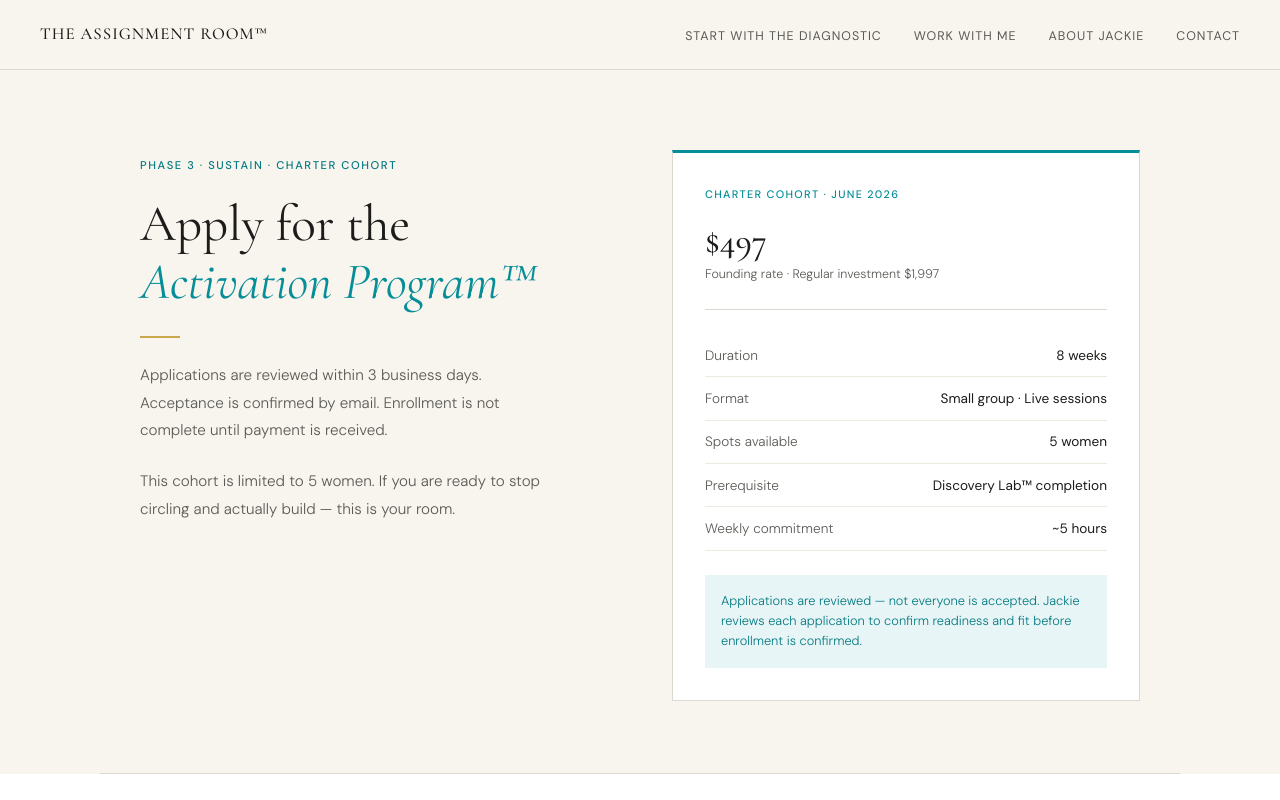
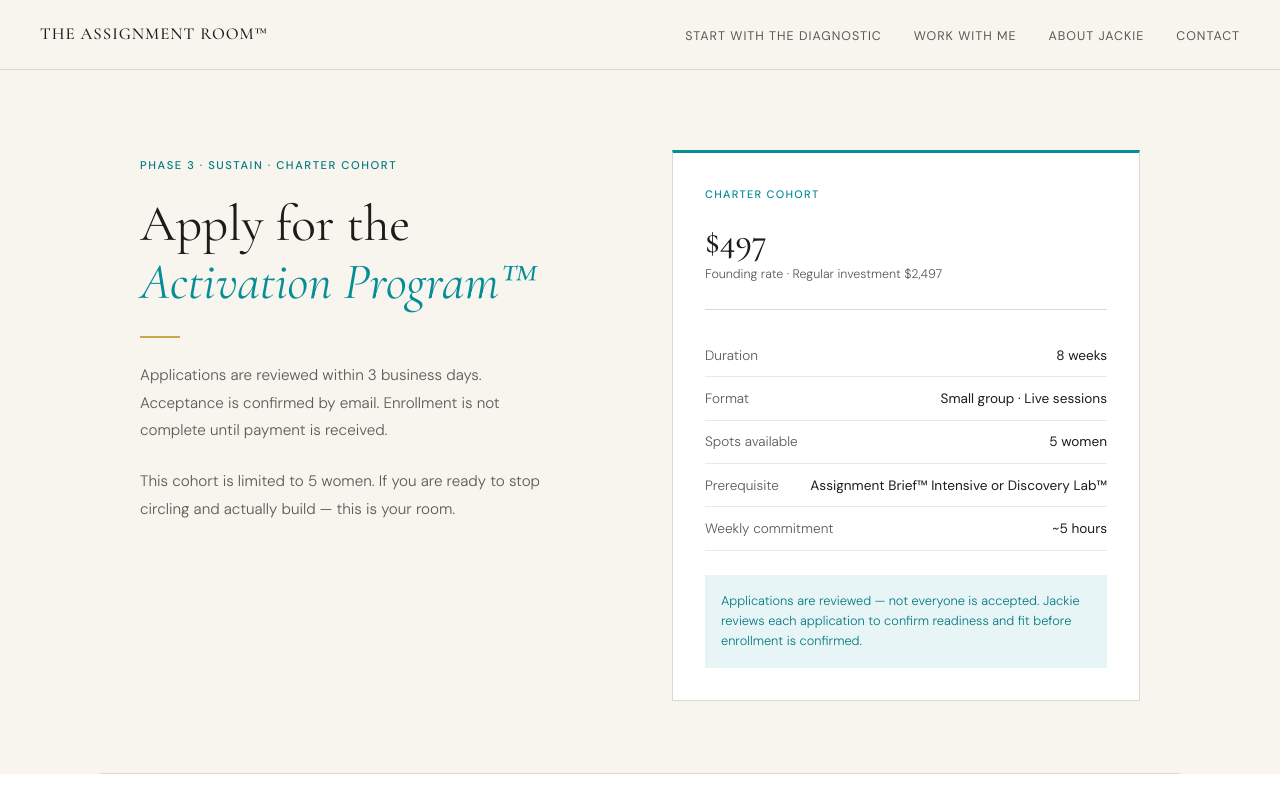
Before and after one commit to Assgnmnt/tranquil-zuccutto-8522c1, a plain HTML site: page activation-application.html in a window 1280 px wide. Shown: the top 800 px of the page. Drawn offline with nearby package versions, Linux system fonts and the light colour scheme.

Commit message:
Add files via upload

```diff
--- a/activation-application.html
+++ b/activation-application.html
@@ -364,9 +364,9 @@
     </div>
 
     <div class="summary-card">
-      <div class="summary-card-eyebrow">Charter Cohort · June 2026</div>
+      <div class="summary-card-eyebrow">Charter Cohort</div>
       <div class="summary-price">$497</div>
-      <div class="summary-price-note">Founding rate · Regular investment $1,997</div>
+      <div class="summary-price-note">Founding rate · Regular investment $2,497</div>
       <div class="summary-row">
         <span class="summary-row-label">Duration</span>
         <span class="summary-row-val">8 weeks</span>
@@ -381,7 +381,7 @@
       </div>
       <div class="summary-row">
         <span class="summary-row-label">Prerequisite</span>
-        <span class="summary-row-val">Discovery Lab™ completion</span>
+        <span class="summary-row-val">Assignment Brief™ Intensive or Discovery Lab™</span>
       </div>
       <div class="summary-row">
         <span class="summary-row-label">Weekly commitment</span>
```
